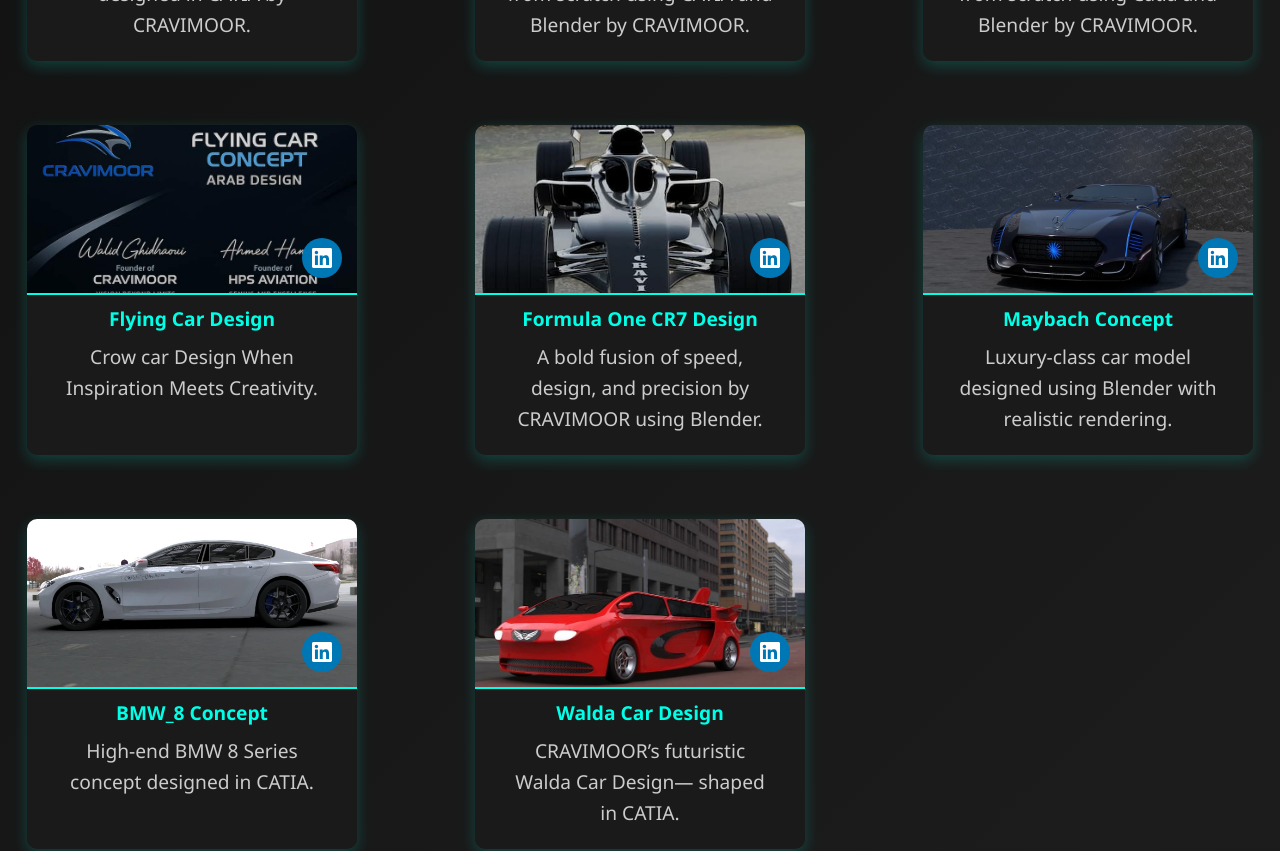
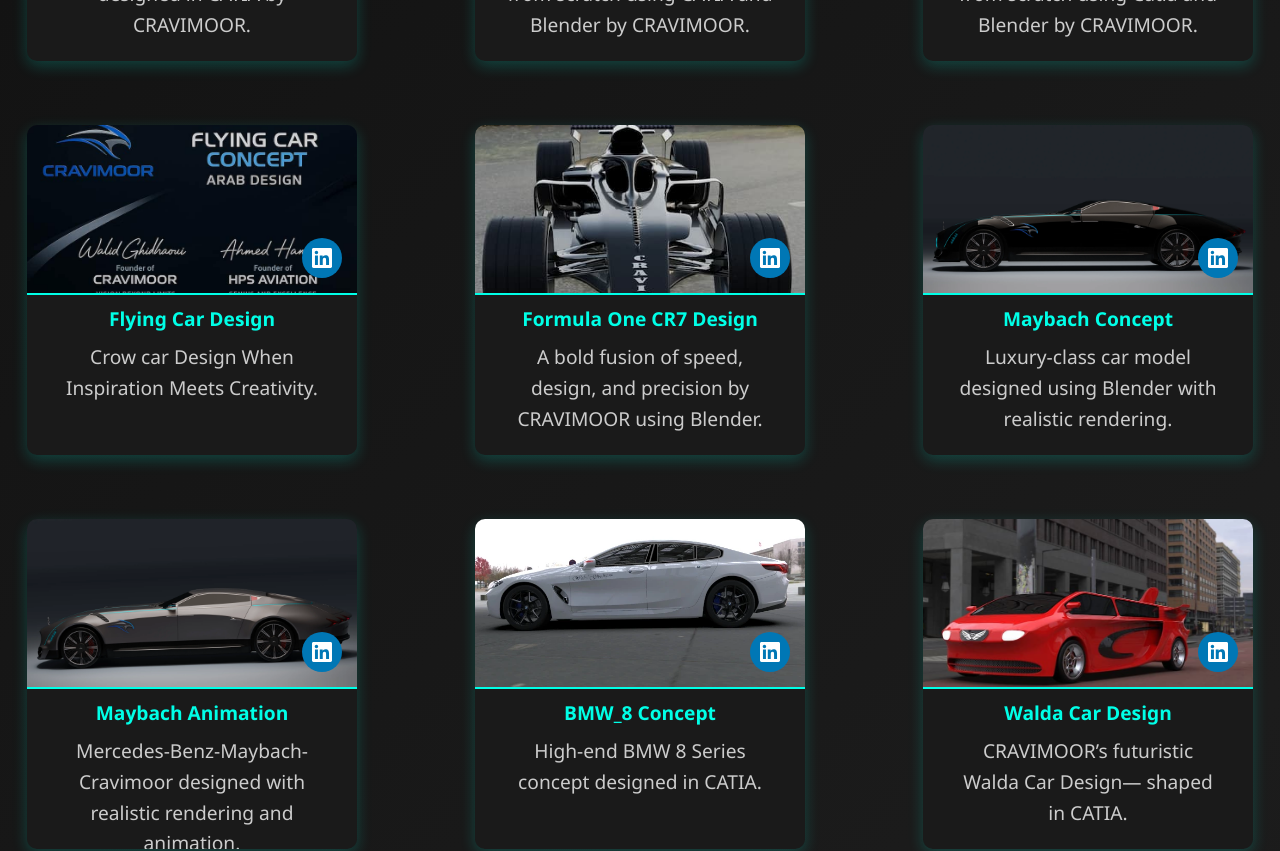
Before and after one commit to Walidghidhaoui/CRAVIMOOR, a React (Create React App) app: page / in a window 1280 px wide. Shown: the part 1980-2831 px from the top of the page. Built offline with nearby package versions, Linux system fonts and the light colour scheme.

Commit message:
Mise à jour globale

```diff
--- a/src/App.js
+++ b/src/App.js
@@ -119,10 +119,16 @@
       linkedinUrl="https://www.linkedin.com/posts/walid-ghidhaoui-3a3120125_engineering-machine-cad-activity-7241081845625331712-fZCI?utm_source=share&utm_medium=member_desktop&rcm=ACoAAB7OwCsBFscI34NnvYRkni_yGSKropNxNBI"
     />
      <ProjectCard
-  imageUrl="/images/maybach.jpg"
+  imageUrl="/images/MAYBACH 136.WEBP"
   title="Maybach Concept"
   description="Luxury-class car model designed using Blender with realistic rendering."
   linkedinUrl="https://www.linkedin.com/posts/walid-ghidhaoui-3a3120125_3ddesign-automotivedesign-maybach-activity-7324555356871774208-zLOB?utm_source=share&utm_medium=member_desktop&rcm=ACoAAB7OwCsBFscI34NnvYRkni_yGSKropNxNBI"
+/>
+<ProjectCard
+  imageUrl="/images/MAYBACH 131.WEBP"
+  title="Maybach Animation"
+  description="Mercedes-Benz-Maybach-Cravimoor designed with realistic rendering and animation."
+  linkedinUrl="https://www.linkedin.com/posts/walid-ghidhaoui-3a3120125_luxurycar-exclusivedesign-mercedes-activity-7359579014350405633-tkhV?utm_source=share&utm_medium=member_desktop&rcm=ACoAAB7OwCsBFscI34NnvYRkni_yGSKropNxNBI"
 />
 <ProjectCard
   imageUrl="/images/BMW_8_2020.246.webp"
```
Also changed, not shown: public/images/MAYBACH 131.webp (added), public/images/MAYBACH 136.webp (added).
